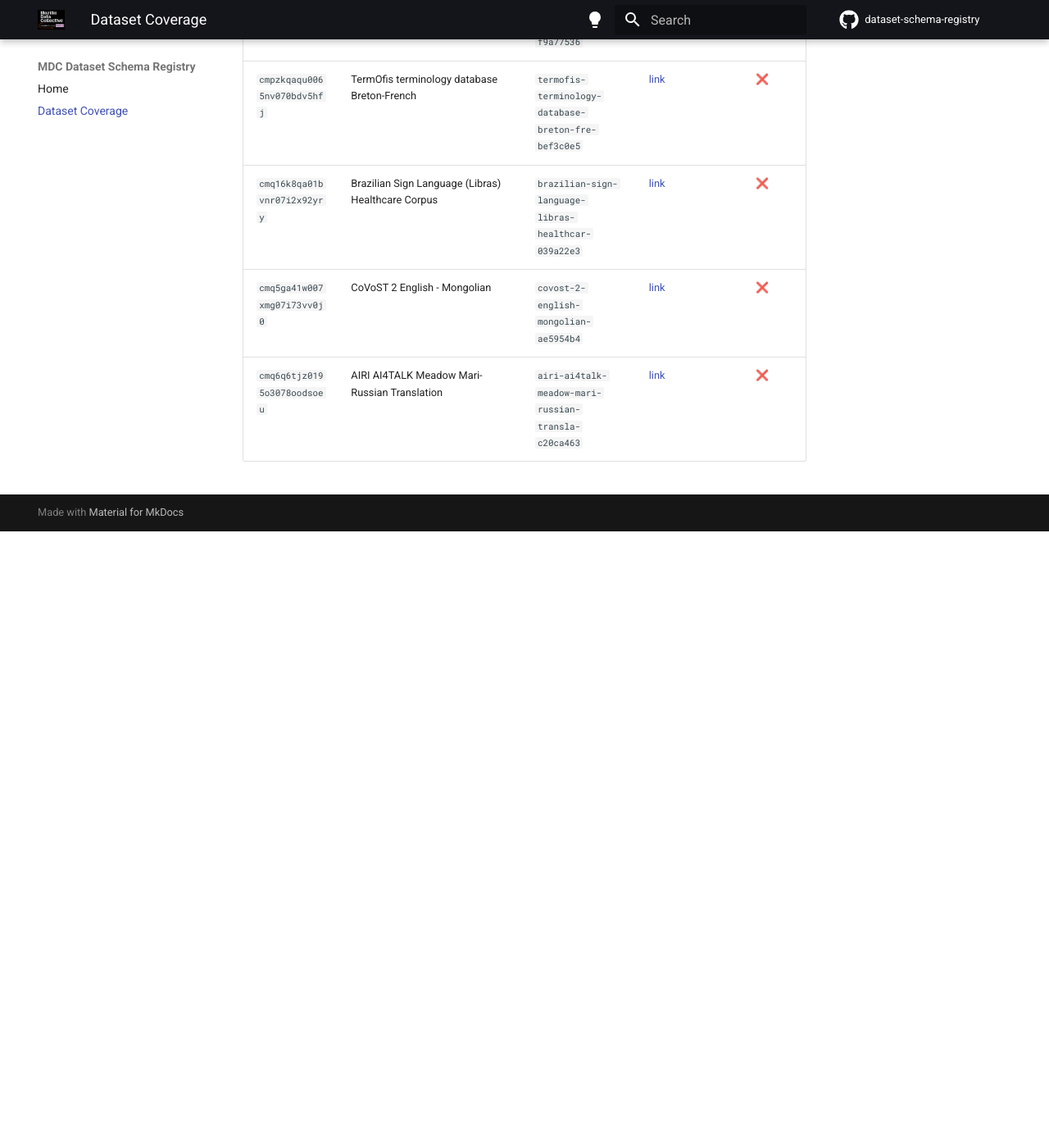
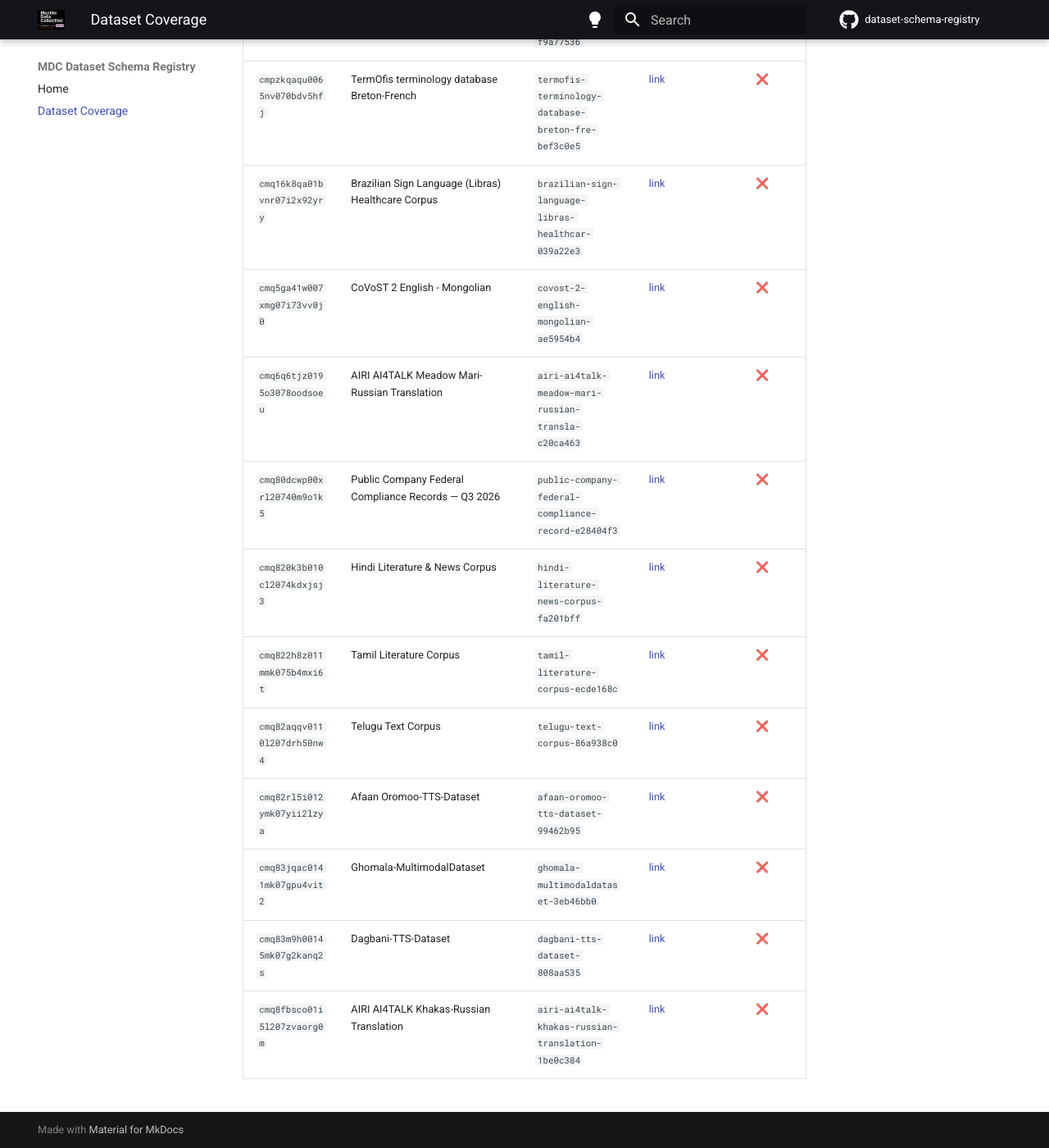
Before and after one commit to Mozilla-Data-Collective/dataset-schema-registry, an MkDocs documentation site: the page built from docs/dataset-coverage.md, in a window 1280 px wide and 1400 px high, scrolled down 80737 px. Shown: the whole window at 82% size. Built offline with MkDocs 1.6.1 and Material for MkDocs 9.7.7, drawn with Linux system fonts in a browser that asks for light colours; comment, search, counter and statistics services are not loaded; before the commit the page ends 81385 px from its top, so only the background shows below that; some of the changed text lies outside the part shown.

Commit message:
chore: update dataset coverage [skip ci]

```diff
--- a/docs/dataset-coverage.md
+++ b/docs/dataset-coverage.md
@@ -799,3 +799,11 @@ schema in this registry and which ones are still missing.
 | `cmq16k8qa01bvnr07i2x92yry` | Brazilian Sign Language (Libras) Healthcare Corpus | `brazilian-sign-language-libras-healthcar-039a22e3` | [link](https://mozilladatacollective.com/datasets/cmq16k8qa01bvnr07i2x92yry) | ❌ |
 | `cmq5ga41w007xmg07i73vv0j0` | CoVoST 2 English - Mongolian | `covost-2-english-mongolian-ae5954b4` | [link](https://mozilladatacollective.com/datasets/cmq5ga41w007xmg07i73vv0j0) | ❌ |
 | `cmq6q6tjz0195o3078oodsoeu` | AIRI AI4TALK Meadow Mari-Russian Translation | `airi-ai4talk-meadow-mari-russian-transla-c20ca463` | [link](https://mozilladatacollective.com/datasets/cmq6q6tjz0195o3078oodsoeu) | ❌ |
+| `cmq80dcwp00xrl20740m9o1k5` | Public Company Federal Compliance Records — Q3 2026 | `public-company-federal-compliance-record-e28404f3` | [link](https://mozilladatacollective.com/datasets/cmq80dcwp00xrl20740m9o1k5) | ❌ |
+| `cmq820k3b010cl2074kdxjsj3` | Hindi Literature & News Corpus | `hindi-literature-news-corpus-fa201bff` | [link](https://mozilladatacollective.com/datasets/cmq820k3b010cl2074kdxjsj3) | ❌ |
+| `cmq822h8z011mmk075b4mxi6t` | Tamil Literature Corpus | `tamil-literature-corpus-ecde168c` | [link](https://mozilladatacollective.com/datasets/cmq822h8z011mmk075b4mxi6t) | ❌ |
+| `cmq82aqqv0110l207drh50nw4` | Telugu Text Corpus | `telugu-text-corpus-86a938c0` | [link](https://mozilladatacollective.com/datasets/cmq82aqqv0110l207drh50nw4) | ❌ |
+| `cmq82rl5i012ymk07yii2lzya` | Afaan Oromoo-TTS-Dataset | `afaan-oromoo-tts-dataset-99462b95` | [link](https://mozilladatacollective.com/datasets/cmq82rl5i012ymk07yii2lzya) | ❌ |
+| `cmq83jqac0141mk07gpu4vit2` | Ghomala-MultimodalDataset | `ghomala-multimodaldataset-3eb46bb0` | [link](https://mozilladatacollective.com/datasets/cmq83jqac0141mk07gpu4vit2) | ❌ |
+| `cmq83m9h00145mk07g2kanq2s` | Dagbani-TTS-Dataset | `dagbani-tts-dataset-808aa535` | [link](https://mozilladatacollective.com/datasets/cmq83m9h00145mk07g2kanq2s) | ❌ |
+| `cmq8fbsco01i5l207zvaorg0m` | AIRI AI4TALK Khakas-Russian Translation | `airi-ai4talk-khakas-russian-translation-1be0c384` | [link](https://mozilladatacollective.com/datasets/cmq8fbsco01i5l207zvaorg0m) | ❌ |
```
Also changed, not shown: other parts of docs/dataset-coverage.md (+3 -3 lines).
